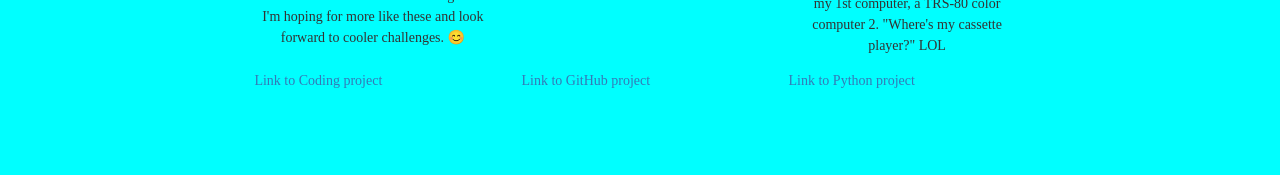
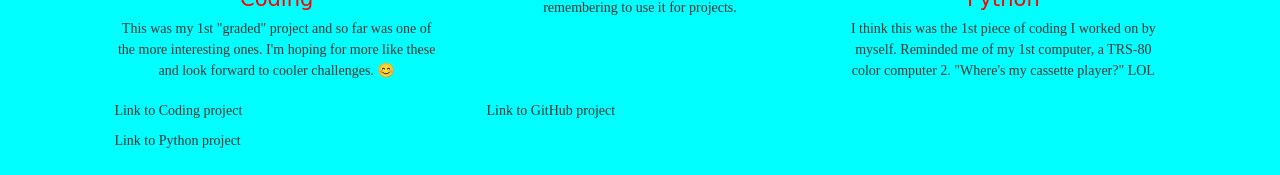
Before and after one commit to danaschenbach/Portfolio-project2, a plain HTML site: page index.html in a window 1280 px wide. Shown: the part 766-941 px from the top of the page. Before the commit the page ends 886 px from the top, so only its background shows below. Drawn offline with Linux system fonts and the light colour scheme; a web font is replaced by a local one.

Commit message:
feat: change placement of hyperlinks for better UI

```diff
--- a/css/style.css
+++ b/css/style.css
@@ -25,26 +25,23 @@ img {
     padding-bottom: 0.313em;
 }
 
-main {
+main, second {
     text-align: center;
 }
 
-footer {
-    padding: 0 0 0.625em 0;
-    font: 1em/1.5em slabo , serif;
-    font-weight: 200;
-}
-
-.social a {
+a {
     margin: 0.313em;
     display: inline-block;
     vertical-align: middle;
+    color: #333;
+    font: 1em/1.5em slabo , serif;
+    font-weight: 200;
 }
 
 .container {
 	padding-top: 0.313em;
 	border-width: 1em;
-	max-width: 59.375em;
+	max-width: 80em;
 }
 
 
```
